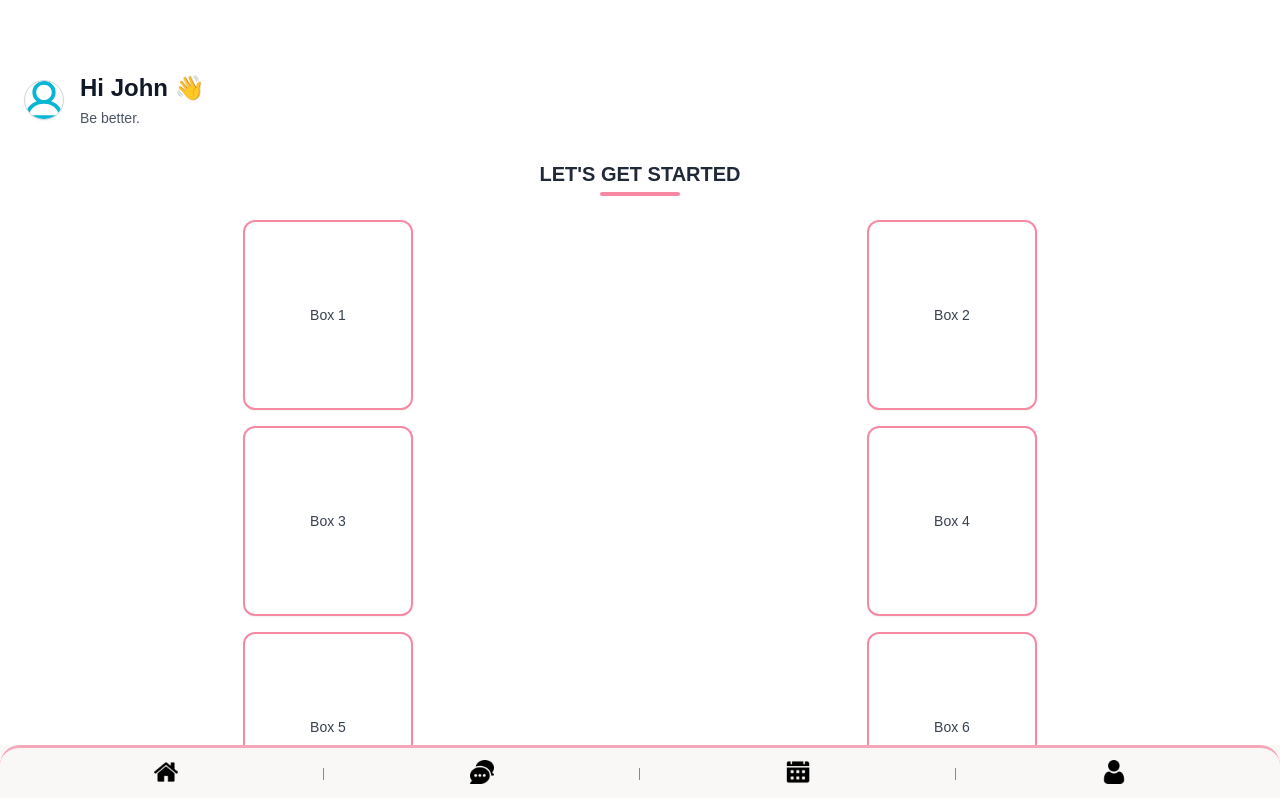
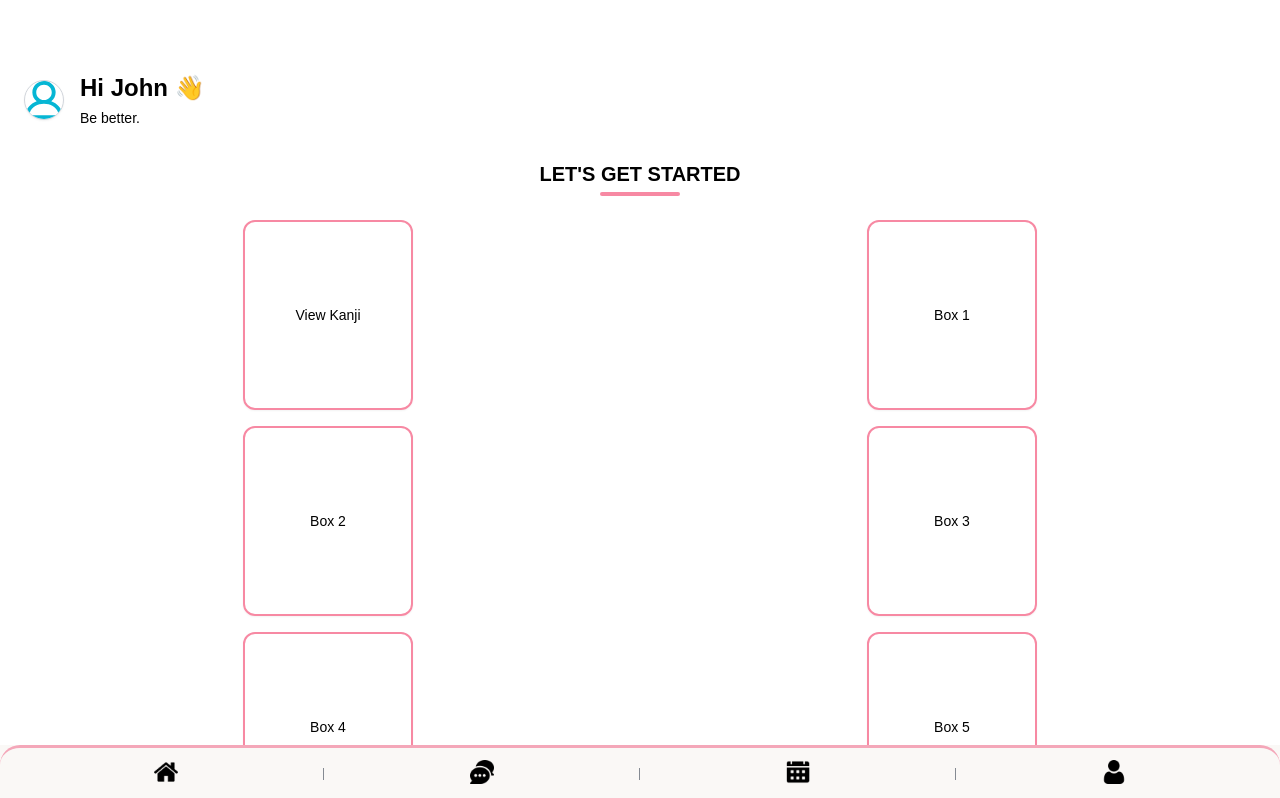
Before and after one commit to kahitoz-infra/kahitoz-japanese-app, a Next.js app: page /Dashboard in a window 1280 px wide. Shown: the top 798 px of the page. Built offline with nearby package versions, Linux system fonts and the light colour scheme.

Commit message:
[Enhancemen] Added the Link to Kanji View in one of the box

```diff
--- a/app/Dashboard/page.js
+++ b/app/Dashboard/page.js
@@ -2,6 +2,7 @@
 import Image from "next/image";
 import Navbar from "@/app/components/Navbar";
 import { useState } from "react";
+import Link from "next/link";
 
 const Dashboard = () => {
   const username = "John";
@@ -9,7 +10,7 @@ const Dashboard = () => {
 
   return (
     <>
-      <div className="flex flex-col min-h-screen pb-20 px-4 pt-16 bg-white relative">
+      <div className="flex flex-col min-h-screen pb-20 px-4 pt-16 dark:text-white text-black relative">
 
         {/* Profile and Greeting */}
         <div className="flex items-center gap-4 mt-2 ml-2">
@@ -21,14 +22,14 @@ const Dashboard = () => {
             className="rounded-full border border-gray-300 shadow-sm"
           />
           <div>
-            <h1 className="text-2xl font-bold text-gray-900">Hi {username} 👋</h1>
-            <p className="text-sm text-gray-600 mt-1">{quote}</p>
+            <h1 className="text-2xl font-bold ">Hi {username} 👋</h1>
+            <p className="text-sm  mt-1">{quote}</p>
           </div>
         </div>
 
         {/* LET'S GET STARTED Heading */}
         <div className="mt-8 px-2 text-center">
-          <h2 className="text-xl font-semibold text-gray-800 uppercase">Let's Get Started</h2>
+          <h2 className="text-xl font-semibold  uppercase">Let's Get Started</h2>
           <div className="flex justify-center mt-1">
             <div className="h-1 w-20 bg-[#F789A3] rounded-full"></div>
           </div>
@@ -36,10 +37,21 @@ const Dashboard = () => {
 
         {/* 2x3 Grid */}
         <div className="grid grid-cols-2 gap-4 mt-6 px-2 place-items-center">
+
+        <Link href="/ViewKanji">
+
+           <div
+
+              className="w-[170px] h-[190px] flex items-center justify-center e border-[2.83px] border-[#F789A3] rounded-xl shadow-sm font-medium text-sm"
+            >
+              View Kanji
+            </div>
+
+            </Link>
           {[...Array(6)].map((_, idx) => (
             <div
               key={idx}
-              className="w-[170px] h-[190px] flex items-center justify-center bg-white border-[2.83px] border-[#F789A3] rounded-xl shadow-sm text-gray-700 font-medium text-sm"
+              className="w-[170px] h-[190px] flex items-center justify-center e border-[2.83px] border-[#F789A3] rounded-xl shadow-sm font-medium text-sm"
             >
               Box {idx + 1}
             </div>
```
